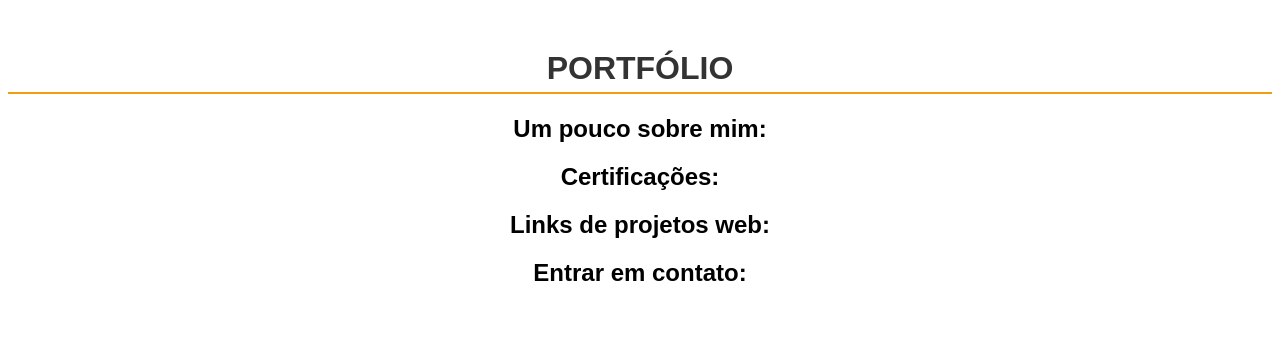
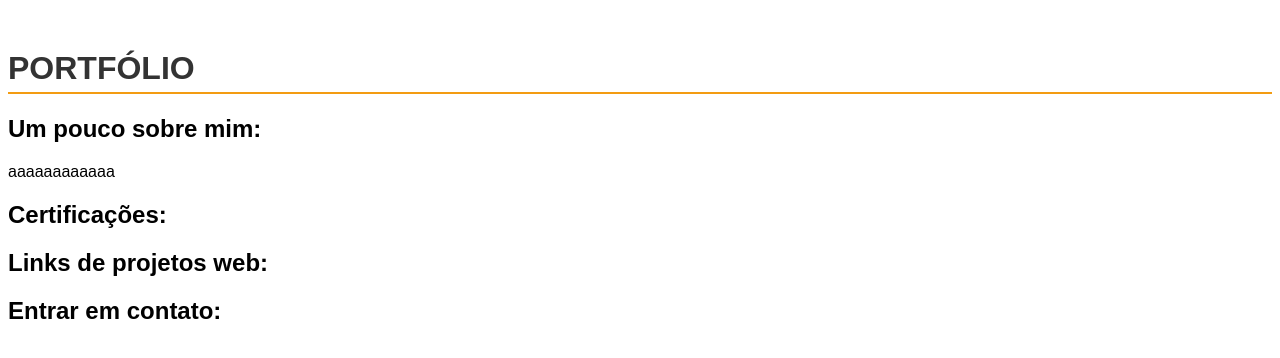
Before and after one commit to LucasPeixotoN/portf-lio, a plain HTML site: page index.html in a window 1280 px wide. Drawn offline with Linux system fonts and the light colour scheme.

Commit message:
V03 - Manutenção no texto

```diff
--- a/index.html
+++ b/index.html
@@ -1,5 +1,6 @@
 <!DOCTYPE html>
 <html lang="pt">
+
 <head>
     <meta charset="UTF-8">
     <meta name="viewport" content="width=device-width, initial-scale=1.0">
@@ -7,11 +8,15 @@
     <link rel="stylesheet" href="styles.css">
     <link rel="icon" href="https://cdn-icons-png.flaticon.com/512/25/25185.png" type="image/x-icon">
 </head>
+
 <body>
-    <h1 class="titulo">Portfólio</h1>
+    <div>
+        <h1 class="titulo">Portfólio</h1>
+    </div>
+
 
     <h2> Um pouco sobre mim:</h2>
-    <p></p>
+    <p>aaaaaaaaaaaa</p>
 
     <h2>Certificações:</h2>
     <p></p>
@@ -23,4 +28,5 @@
     <p></p>
 
 </body>
+
 </html>
--- a/styles.css
+++ b/styles.css
@@ -1,6 +1,6 @@
 body {
     font-family: Arial, sans-serif;
-    text-align: center;
+    text-align: left;
 }
 
 .titulo {
```
